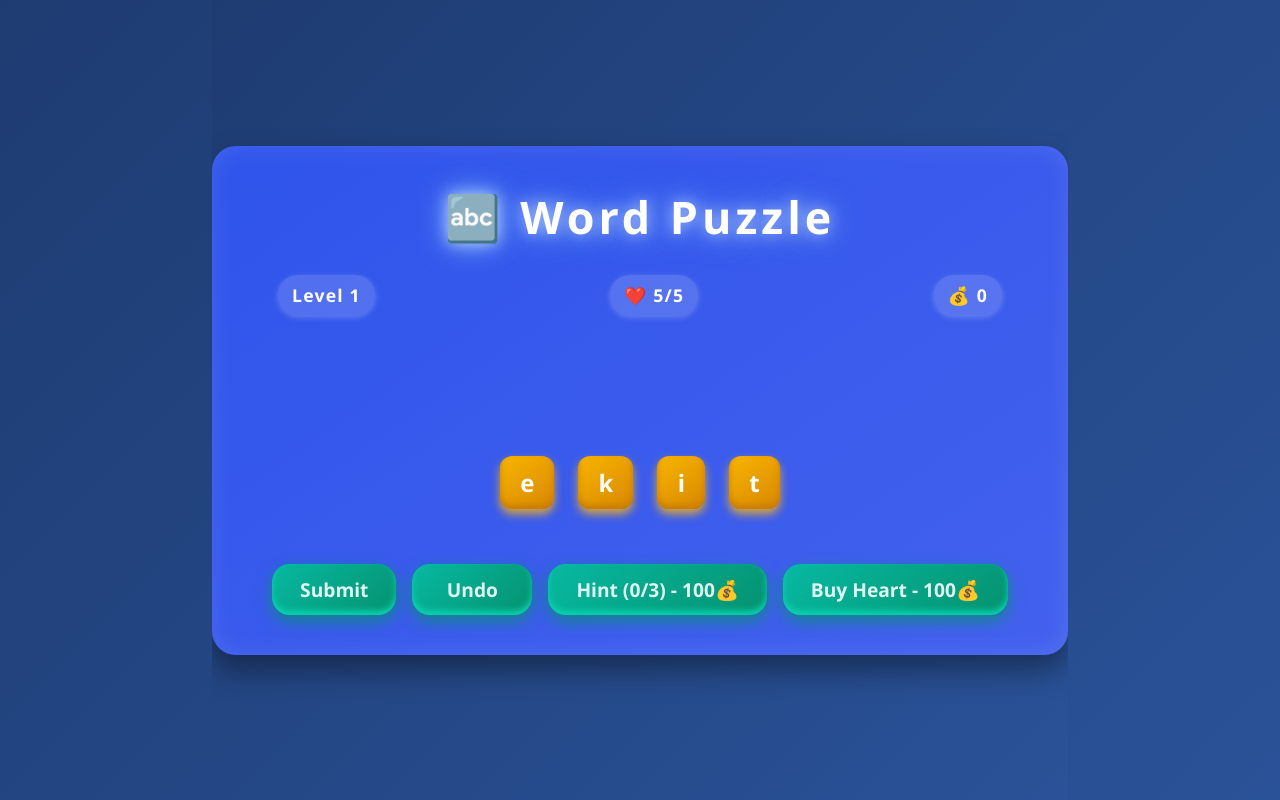
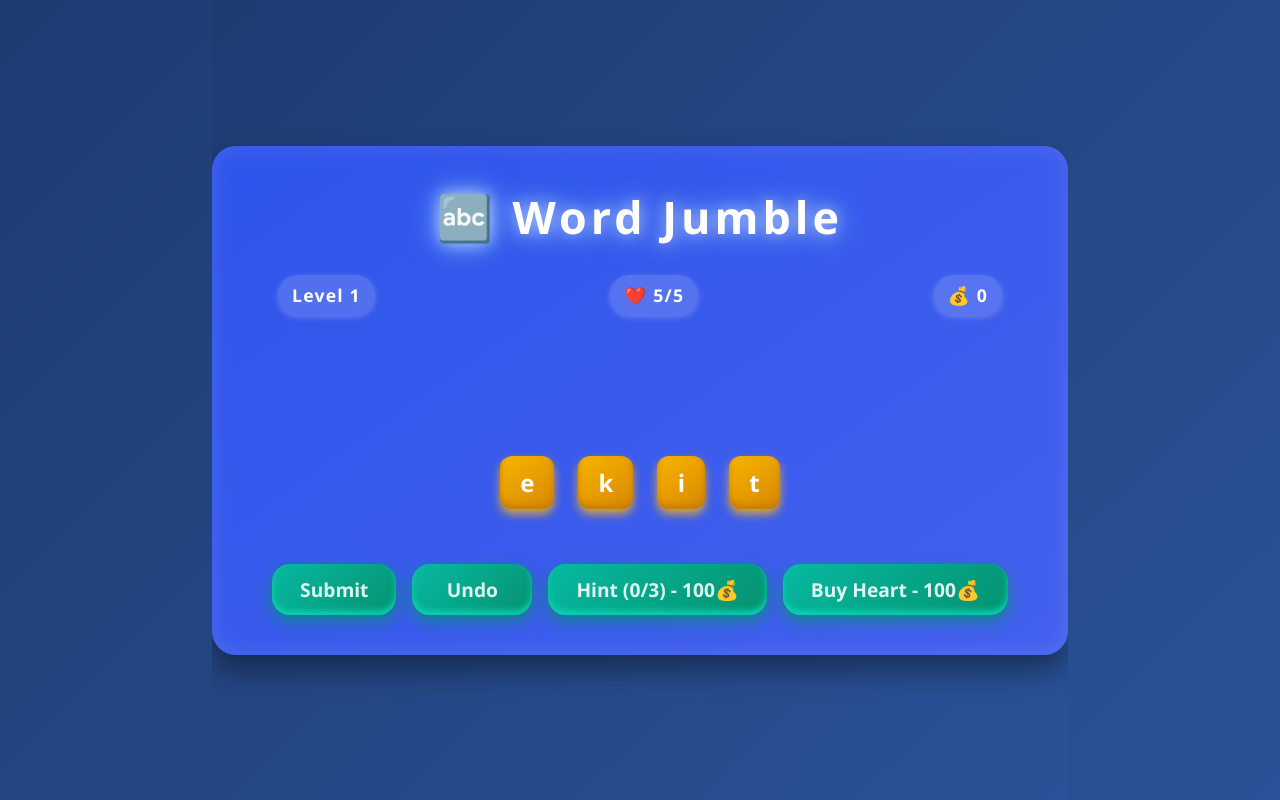
Before and after one commit to ArshadHussain-sk/wordjumble, a React (Vite) app: page / in a window 1280 px wide. Built offline with nearby package versions, Linux system fonts and the light colour scheme.

Commit message:
Update WordPuzzleGame.jsx

```diff
--- a/src/WordPuzzleGame.jsx
+++ b/src/WordPuzzleGame.jsx
@@ -178,7 +178,7 @@ export default function WordPuzzleGame() {
 
   return (
     <div className={`game-container ${fadeIn ? "fade-in" : ""}`}>
-      <h1 className="game-title">🔤 Word Puzzle</h1>
+      <h1 className="game-title">🔤 Word Jumble</h1>
 
       <div className="info-bar">
         <span>Level {level + 1}</span>
```
